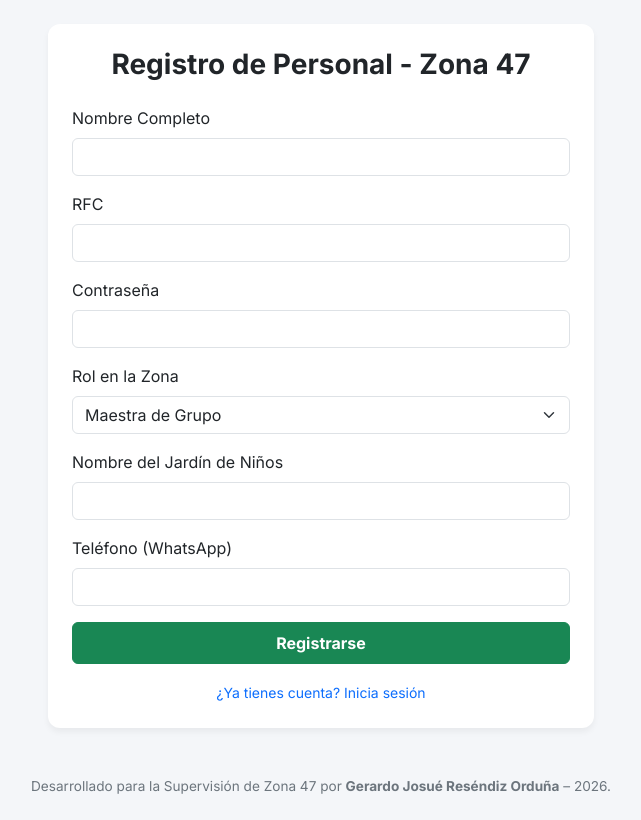
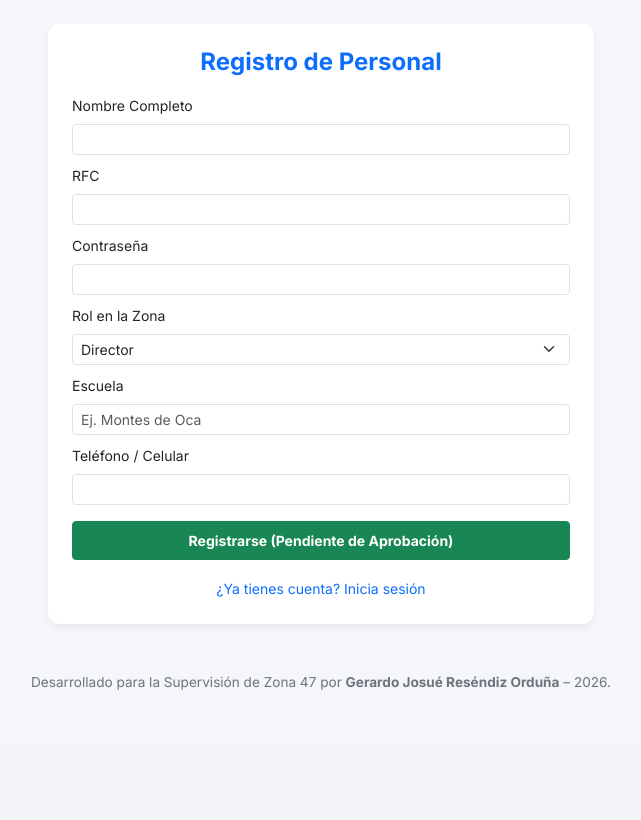
Before and after one commit to josueorduna039-coder/zona-47, a Python web app: template PPCP/templates/register.html in a window 1280 px wide. Shown: the part 56-876 px from the top of the page, without its empty margins (319-960 px from the left). After the commit the page ends 746 px from the top, so only its background shows below. Run offline with Jinja, Linux system fonts and the light colour scheme; the template is opened without the code that fills it, so the values that code supplies are empty.

Commit message:
Update register.html

```diff
--- a/PPCP/templates/register.html
+++ b/PPCP/templates/register.html
@@ -1,39 +1,42 @@
+
 {% extends "base.html" %}
 {% block content %}
-<div class="row justify-content-center">
-    <div class="col-md-6">
+<div class="row justify-content-center mt-2">
+    <div class="col-12 col-md-6">
         <div class="card p-4">
-            <h3 class="text-center mb-4 fw-bold">Registro de Personal - Zona 47</h3>
+            <h3 class="text-center mb-3 fw-bold text-primary fs-4">Registro de Personal</h3>
             <form method="POST">
-                <div class="mb-3">
-                    <label class="form-label">Nombre Completo</label>
-                    <input type="text" name="nombre" class="form-control" required>
+                <div class="mb-2">
+                    <label class="form-label small">Nombre Completo</label>
+                    <input type="text" name="nombre" class="form-control form-control-sm" required>
+                </div>
+                <div class="mb-2">
+                    <label class="form-label small">RFC</label>
+                    <input type="text" name="rfc" class="form-control form-control-sm" required>
+                </div>
+                <div class="mb-2">
+                    <label class="form-label small">Contraseña</label>
+                    <input type="password" name="password" class="form-control form-control-sm" required>
+                </div>
+                <div class="mb-2">
+                    <label class="form-label small">Rol en la Zona</label>
+                    <select name="rol" class="form-select form-select-sm" required>
+                        <option value="director">Director</option>
+                        <option value="maestro_curso">Maestro frente al curso</option>
+                        <option value="ninera">Niñer@</option>
+                        <option value="musica">Maestro de acompañamiento musical</option>
+                        <option value="intendente">Intendente</option>
+                    </select>
+                </div>
+                <div class="mb-2">
+                    <label class="form-label small">Escuela</label>
+                    <input type="text" name="escuela" class="form-control form-control-sm" placeholder="Ej. Montes de Oca" required>
                 </div>
                 <div class="mb-3">
-                    <label class="form-label">RFC</label>
-                    <input type="text" name="rfc" class="form-control" required>
+                    <label class="form-label small">Teléfono / Celular</label>
+                    <input type="text" name="telefono" class="form-control form-control-sm" required>
                 </div>
-                <div class="mb-3">
-                    <label class="form-label">Contraseña</label>
-                    <input type="password" name="password" class="form-control" required>
-                </div>
-                <div class="mb-3">
-                    <label class="form-label">Rol en la Zona</label>
-                    <select name="rol" class="form-select" required>
-                        <option value="maestra">Maestra de Grupo</option>
-                        <option value="director">Director(a) de Kínder</option>
-                        <option value="ed_fisica">Profesor de Educación Física</option>
-                    </select>
-                </div>
-                <div class="mb-3">
-                    <label class="form-label">Nombre del Jardín de Niños</label>
-                    <input type="text" name="escuela" class="form-control" required>
-                </div>
-                <div class="mb-3">
-                    <label class="form-label">Teléfono (WhatsApp)</label>
-                    <input type="text" name="telefono" class="form-control" required>
-                </div>
-                <button type="submit" class="btn btn-success w-100 py-2 fw-bold">Registrarse</button>
+                <button type="submit" class="btn btn-success w-100 py-2 fw-bold btn-sm">Registrarse (Pendiente de Aprobación)</button>
             </form>
             <div class="text-center mt-3">
                 <a href="{{ url_for('login') }}" class="small text-decoration-none">¿Ya tienes cuenta? Inicia sesión</a>
```
